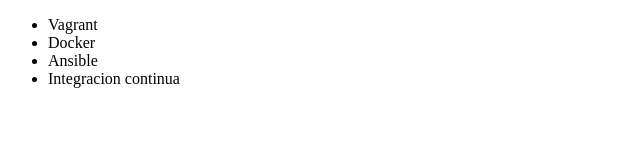
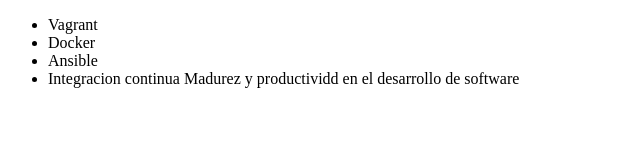
Before and after one commit to VictorPerez28/alura-git, a plain HTML site: page index.html in a window 1280 px wide. Shown: the whole page, without its empty margins (0-640 px from the left). Drawn offline with Linux system fonts and the light colour scheme.

Commit message:
Renombrando curso de Integracion Continua

```diff
--- a/index.html
+++ b/index.html
@@ -9,7 +9,7 @@
          <li> Vagrant </li>
          <li> Docker </li>
          <li> Ansible </li>
-         <li> Integracion continua </li>
+         <li> Integracion continua Madurez y productividd en el desarrollo de software </li>
      </ul>
 </body>
 </html>
```
